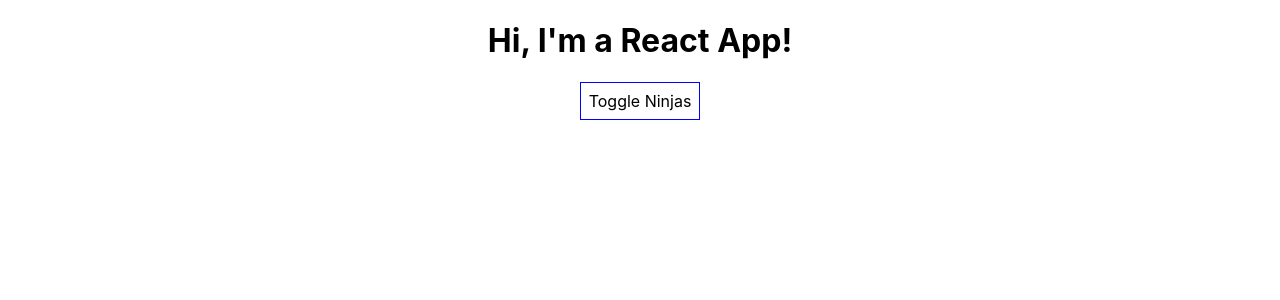
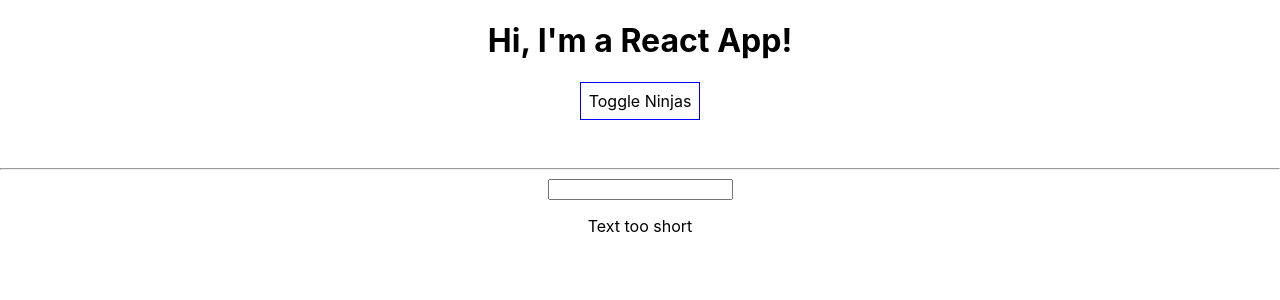
Before and after one commit to hritesh-sonawane/OctoReact, a React (Create React App) app: page / in a window 1280 px wide. Shown: the top 300 px of the page. Built offline with nearby package versions, Linux system fonts and the light colour scheme.

Commit message:
char list w/ del

```diff
--- a/src/App.js
+++ b/src/App.js
@@ -1,6 +1,8 @@
 import React, { Component } from 'react';
 import './App.css';
 import Person from './Person/Person';
+import Validation from './Validation/Validation';
+import Char from './Char/Char'
 
 class App extends Component {
   state = {
@@ -10,7 +12,19 @@
       { id: 'zxcv1', name: 'Might Guy', age: 25 }
     ],
     otherState: 'some other value',
-    showPersons: false
+    showPersons: false,
+    userInput: ''
+  };
+
+  inputChangeHandler = event => {
+    this.setState({ userInput: event.target.value });
+  };
+
+  deleteCharHandler = (index) => {
+    const text = this.state.userInput.split('');
+    text.splice(index, 1);
+    const updatedText = text.join('');
+    this.setState({userInput: updatedText});
   };
 
   nameChangeHandler = (event, id) => {
@@ -45,8 +59,15 @@
 
   render() {
 
+    const charList = this.state.userInput.split('').map((ch, index) => {
+      return <Char
+                character={ch}
+                key={index}
+                clicked={() => this.deleteCharHandler(index)}
+              />;
+    });
+
     let persons = null;
-
     if (this.state.showPersons) {
       persons = (
         <div>
@@ -86,6 +107,18 @@
         <br/>
         <br/>
         { persons }
+        <br/>
+        <hr/>
+        <input
+          type="text"
+          onChange={this.inputChangeHandler}
+          value={this.state.userInput}
+        />
+        <p>{this.state.userInput}</p>
+        <Validation
+          inputLength={this.state.userInput.length}
+        />
+        {charList}
       </div>
     );
   }
--- /dev/null
+++ b/src/Char/Char.js
@@ -0,0 +1,20 @@
+import React from 'react';
+
+const char = (props) => {
+
+  const style = {
+    display: 'inline-block',
+    padding: '16px',
+    margin: '16px',
+    border: '1px solid black',
+    textAlign: 'center'
+  };
+
+  return(
+    <div style={style} onClick={props.clicked}>
+      {props.character}
+    </div>
+  )
+};
+
+export default char;
--- /dev/null
+++ b/src/Validation/Validation.js
@@ -0,0 +1,17 @@
+import React from 'react';
+
+const validation = (props) => {
+  let validationMessage = 'Text long enough';
+
+  if (props.inputLength <= 5) {
+    validationMessage = 'Text too short';
+  }
+
+  return (
+    <div>
+      <p>{validationMessage}</p>
+    </div>
+  );
+};
+
+export default validation;
```
